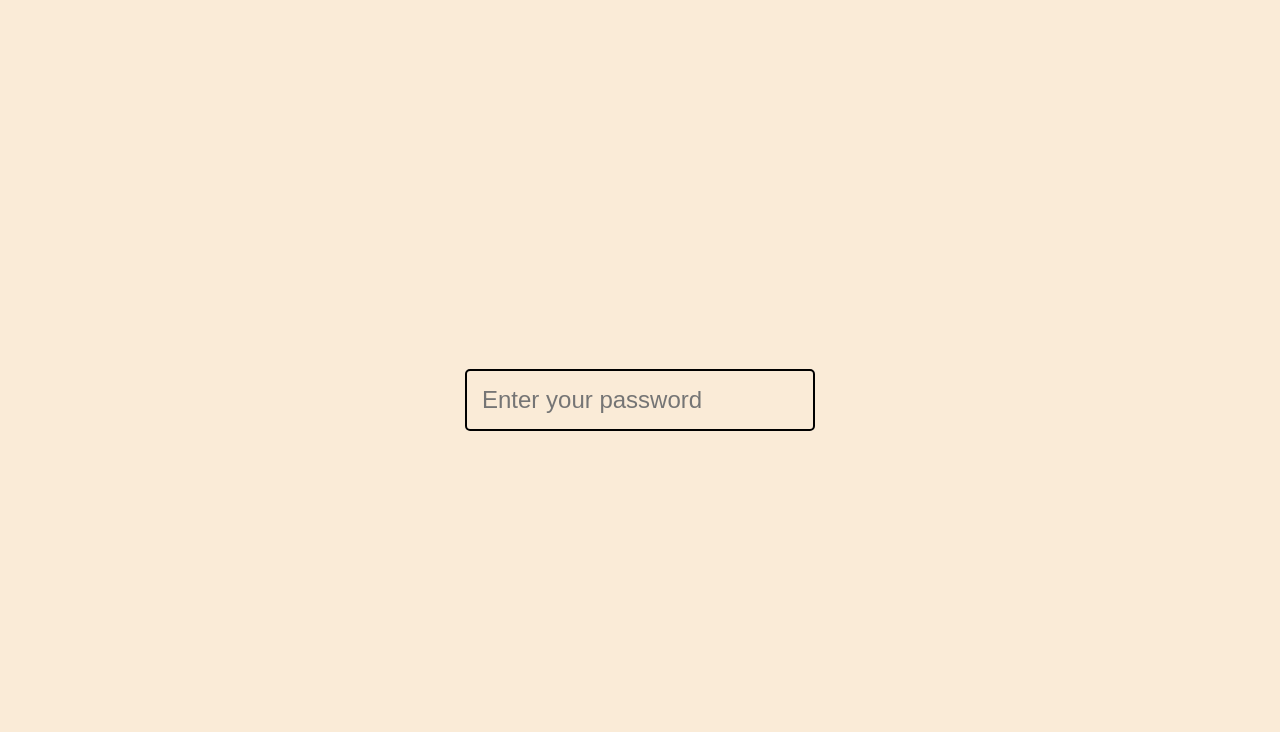
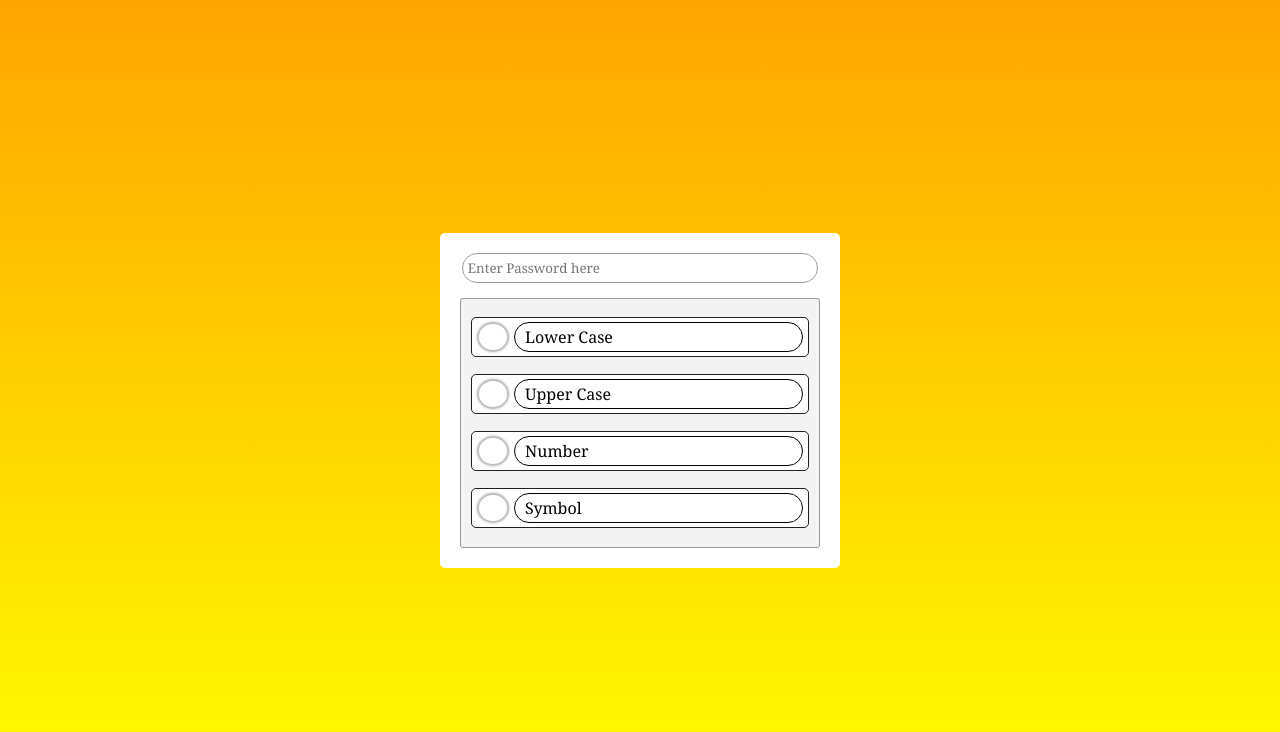
Before and after one commit to Yaseenjabir/06_Password_Strength_Checker, a plain HTML site: page index.html in a window 1280 px wide. Drawn offline with Linux system fonts and the light colour scheme.

Commit message:
version 1.1.0

```diff
--- a/index.html
+++ b/index.html
@@ -9,18 +9,41 @@
 </head>
 <body>
 
-    <div class="container">
+  <!-- main div starts here  -->
+  <div class="main">
 
-        <div class="input">
-            <input type="text" id="password" placeholder="Enter your password">
-        </div>
-        <div class="output">
-            <span id="output">
+    <input type="text" placeholder="Enter Password here">
 
-            </span>
-        </div>
 
+    <!-- innerDiv starts here  -->
+    <div class="innerDiv">
+
+      <div class="box">
+        <div class="tick"><div class="insideTick" id="LC"></div></div>
+        <div class="caseCheck">Lower Case</div>
+      </div>
+
+      <div class="box">
+        <div class="tick"><div class="insideTick" id="UC"></div></div>
+        <div class="caseCheck">Upper Case</div>
+      </div>
+
+      <div class="box">
+        <div class="tick"><div class="insideTick" id="NUM"></div></div>
+        <div class="caseCheck">Number</div>
+      </div>
+
+      <div class="box">
+        <div class="tick"><div class="insideTick" id="SYM"></div></div>
+        <div class="caseCheck">Symbol</div>
+      </div>
     </div>
+    <!-- innerDiv ends here  -->
+
+
+</div>
+<!-- main div ends here  -->
+
 
 </body>
 </html>
--- a/script.js
+++ b/script.js
@@ -1,30 +1,63 @@
-const inputfield = document.querySelector('#password');
-const outputfield = document.querySelector('#output');
+// Selecting elements
+const input = document.querySelector("input");
+const lowerCase = document.querySelector("#LC");
+const UpperCase = document.querySelector("#UC");
+const number = document.querySelector("#NUM");
+const symbol = document.querySelector("#SYM");
 
 
-inputfield.addEventListener('input', function() {
-    let password = inputfield.value;
-    if (password.length < 8) {
-        outputfield.innerText = 'Password is too short';
-        outputfield.style.color = 'red';
-    }else {
-        if( password.search(/[a-z]/) == -1 ) {
-            outputfield.innerText = 'Password is missing a lowercase letter';
-            outputfield.style.color = 'red';
-        }else if (password.search(/[A-Z]/) == -1){
-            outputfield.innerText = 'Password is missing a Uppercase letter';
-            outputfield.style.color = 'red';
-        }else if (password.search(/[0-9]/) == -1){
-            outputfield.innerText = 'Password is missing a Numeric letter';
-            outputfield.style.color = 'red';
-        }else if (password.search(/[!\@\#\$\%\^\&\*\(\)\_\+\{\}\:\"\<\>\?\|\[\]\\\;\'\,\.]/) == -1){
-            outputfield.innerText = 'Password is missing a Special Character letter';
-            outputfield.style.color = 'red';
-        }
-        else {
-            outputfield.innerText = 'Password is strong';
-            outputfield.style.color = 'green';
-        }
+// const password = input.value;
 
+
+// Adding Event Listner to input box
+input.addEventListener('input', () => {
+  const password = input.value;
+
+  // Checking user input
+  if (password === "") {
+    input.placeholder = "Enter Password here";
+    lowerCase.style.backgroundColor = "white";
+    UpperCase.style.backgroundColor = "white";
+    number.style.backgroundColor = "white";
+    symbol.style.backgroundColor = "white";
+
+
+  } else{
+    //LowerCase Conditions
+    if (password.search(/[a-z]/) !== -1) {
+      lowerCase.style.backgroundColor = "green";
     }
-});
+    if (password.search(/[a-z]/) === -1) {
+      lowerCase.style.backgroundColor = "white";
+    }
+
+    //UpperCase Conditions
+    if (password.search(/[A-Z]/) !== -1){
+      UpperCase.style.backgroundColor = "green";
+    }
+    if (password.search(/[A-Z]/) === -1){
+      UpperCase.style.backgroundColor = "white";
+    }
+
+    //Numbers Conditions
+    if(password.search(/[0-9]/) !== -1){
+      number.style.backgroundColor = "green";
+    }
+    if(password.search(/[0-9]/) === -1){
+      number.style.backgroundColor = "white";
+    }
+
+    //Symbols Conditions
+    if(password.search(/[`\~\!\@\#\$\%\^\&\*\(\)\_\+\=\-\:\;\"\'\<\,\>\.\?\/]/) !== -1){
+      symbol.style.backgroundColor = "green";
+    }
+    if(password.search(/[`\~\!\@\#\$\%\^\&\*\(\)\_\+\=\-\:\;\"\'\<\,\>\.\?\/]/) === -1){
+      symbol.style.backgroundColor = "white";
+    }
+  }
+})
+
+// Empty the input when refresh the browser
+window.addEventListener("beforeunload", ()=>{
+  input.value = ''
+})
--- a/style.css
+++ b/style.css
@@ -1,25 +1,106 @@
-* {
-  box-sizing: border-box;
+*{
   margin: 0;
   padding: 0;
+  box-sizing: border-box;
+  font-family: Cambria, Cochin, Georgia, Times, 'Times New Roman', serif;
 }
-body {
-  background-color: antiquewhite;
+
+
+/* body starts here  */
+body{
+  display: flex;
+  justify-content: center;
+  align-items: center;
+  height: 100vh;
+  flex-direction: column;
+  background: linear-gradient(orange, yellow)
+}
+/* body ends here  */
+
+
+/* main start here  */
+.main{
+  background-color: white;
+  width: 400px;
+  min-height: 300px;
+  border-radius: 5px;
+  display: flex;
+  justify-content: center;
+  align-items: center;
+  flex-direction: column;
+  padding: 20px 20px;
+}
+/* main ends here  */
+
+
+/* input starts here  */
+input{
+  width: 99%;
+  height: 30px;
+  outline: none;
+  margin-bottom: 15px;
+  border-radius: 15px;
+  border: solid 1px rgb(153, 153, 153);
+  padding: 0px 5px;
+}
+/* input ends here  */
+
+
+/* innerDiv starts here  */
+.innerDiv{
+  height: 250px;
+  width: 100%;
+  background-color: rgb(243, 243, 243);
+  border: 1px solid rgb(153, 153, 153);
+  border-radius: 3px;
+  padding: 10px;
+  display: flex;
+  flex-direction: column;
+  justify-content: space-around;
+  align-items: center;
+}
+.box{
+  height: 40px;
+  width: 100%;
+  /* background-color: black; */
+  border: 1px solid rgb(32, 32, 32);
   display: flex;
   align-items: center;
   justify-content: center;
-  height: 100vh;
+  padding: 0px 5px;
+  border-radius: 5px;
+  background-color: white;
 }
-
-#password {
-  width: 350px;
-  padding: 15px;
-  font-size: 1.5rem;
-  background-color: antiquewhite;
-  border: 2px solid black;
-  border-radius: 5px;
+.tick{
+  width: 10%;
+  background-color: rgb(194, 193, 193);
+  height: 30px;
+  margin-right: 5px;
+  border-radius: 50%;
+  display: flex;
+  justify-content: center;
+  align-items: center;
+  /* padding-left: 0.3px; */
+  padding-bottom: 0.1px;
+  box-shadow: 0px 0px 3px #c2c1c1;
 }
-
-#password:focus {
-  outline: none;
+.insideTick{
+  height: 90%;
+  width: 90%;
+  background-color: white;
+  border-radius: 50%;
+  border: none;
 }
+.caseCheck{
+  width: 90%;
+  height: 80%;
+  /* background-color: green; */
+  border: 1px solid black;
+  border-radius: 15px;
+  text-align: left;
+  display: flex;
+  justify-content: start;
+  align-items: center;
+  padding-left: 10px;
+}
+/* innerDiv ends here  */
```
Also changed, not shown: Capture.PNG (added).
